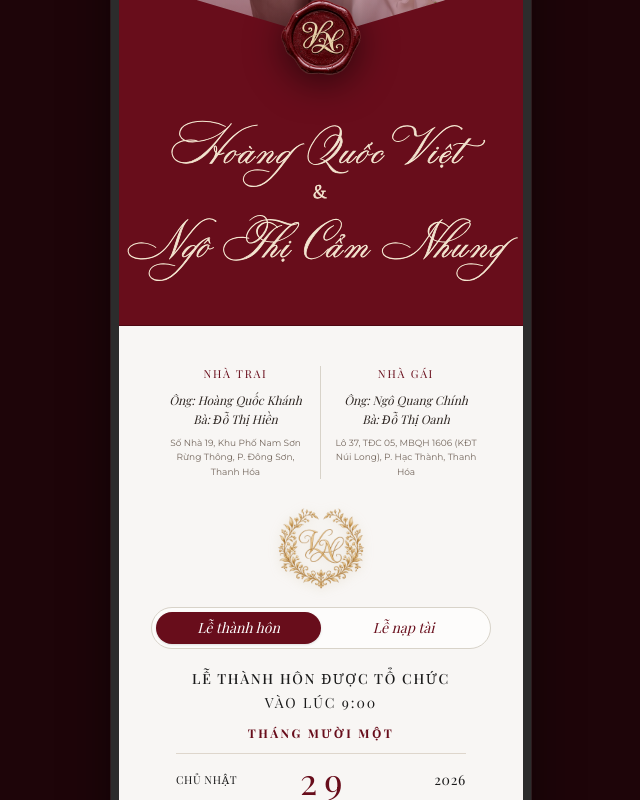
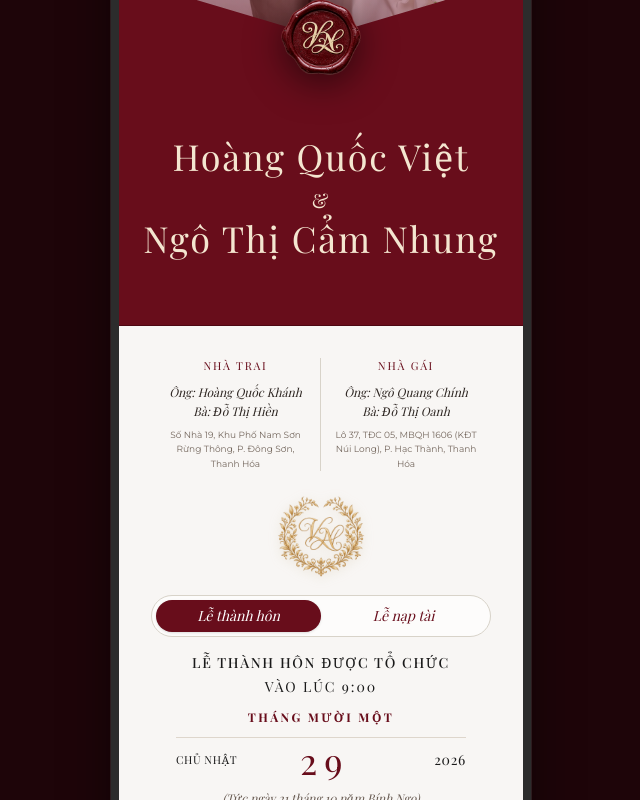
Before and after one commit to rio61120/hv-cn-wedding-invitation, a Next.js app: page / in a window 1280 px wide. Shown: the part 1280-2080 px from the top of the page, without its empty margins (319-959 px from the left). Built offline with nearby package versions, Linux system fonts and the light colour scheme; a web font is replaced by a local one.

Commit message:
update code

```diff
--- a/src/components/wedding/CoupleLettering.tsx
+++ b/src/components/wedding/CoupleLettering.tsx
@@ -7,6 +7,7 @@ interface CoupleLetteringProps {
   groomName?: string;
   brideName?: string;
   nameWeightClassName?: string;
+  fontClassName?: string;
   showAmpersand?: boolean;
 }
 
@@ -16,6 +17,7 @@ export const CoupleLettering: React.FC<CoupleLetteringProps> = ({
   groomName = weddingConfig.couple.groomName,
   brideName = weddingConfig.couple.brideName,
   nameWeightClassName = "font-semibold",
+  fontClassName = "font-couple",
   showAmpersand = false,
 }) => (
   <div
@@ -24,19 +26,19 @@ export const CoupleLettering: React.FC<CoupleLetteringProps> = ({
     className={`@container flex w-full flex-col items-center text-[#F4E6D0] ${nameClassName} ${className}`}
   >
     <span
-      className={`block whitespace-nowrap font-couple ${nameWeightClassName} leading-[1.05]`}
+      className={`block whitespace-nowrap ${fontClassName} ${nameWeightClassName} leading-[1.05]`}
     >
       {groomName}
     </span>
     {showAmpersand && (
       <span
-        className={`${nameWeightClassName} leading-8 text-xl font-cormorant mb-3`}
+        className={`${fontClassName} ${nameWeightClassName} leading-8 text-xl mb-1 mt-2`}
       >
         &amp;
       </span>
     )}
     <span
-      className={`block whitespace-nowrap font-couple ${nameWeightClassName} leading-[1.05]`}
+      className={`block whitespace-nowrap ${fontClassName} ${nameWeightClassName} leading-[1.05]`}
     >
       {brideName}
     </span>
--- a/src/components/wedding/Section2DateVenue.tsx
+++ b/src/components/wedding/Section2DateVenue.tsx
@@ -18,8 +18,8 @@ export const Section2DateVenue: React.FC = () => {
 
   return (
     <section className="relative overflow-hidden border-b border-[#E4DDD4] bg-[#F8F6F4] text-[#1A1A1A]">
-      <div className="px-5 py-10 text-center sm:px-7">
-        <div className="mx-auto mb-5 grid max-w-[340px] grid-cols-2 divide-x divide-[#D8D3C9]">
+      <div className="px-5 py-8 text-center sm:px-7">
+        <div className="mx-auto mb-4 grid max-w-[340px] grid-cols-2 divide-x divide-[#D8D3C9]">
           {(["groom", "bride"] as const).map((side) => {
             const family = weddingConfig.families[side];
             return (
@@ -45,7 +45,7 @@ export const Section2DateVenue: React.FC = () => {
         <div
           role="tablist"
           aria-label="Chọn nghi lễ"
-          className="mx-auto mb-5 grid w-full max-w-[340px] grid-cols-2 rounded-full border border-[#D8D3C9] bg-white/70 p-1"
+          className="mx-auto mb-4 grid w-full max-w-[340px] grid-cols-2 rounded-full border border-[#D8D3C9] bg-white/70 p-1"
         >
           {(["thanhHon", "napTai"] as const).map((eventKey) => {
             const selected = activeEvent === eventKey;
@@ -75,7 +75,7 @@ export const Section2DateVenue: React.FC = () => {
             {weddingConfig.date.month}
           </p>
 
-          <div className="relative mx-auto mt-3 flex max-w-[290px] items-center justify-between border-t border-[#DED6CC] py-4">
+          <div className="relative mx-auto mt-3 flex max-w-[290px] items-center justify-between border-t border-[#DED6CC] py-3">
             <span className="w-1/3 text-left font-serif text-[11px] uppercase tracking-wider">
               {currentEvent.dayOfWeek}
             </span>
@@ -120,7 +120,7 @@ export const Section2DateVenue: React.FC = () => {
             ({currentEvent.lunarDate})
           </p>
 
-          <div className="mx-auto mt-6 max-w-[320px] border-t border-[#DED6CC] pt-5">
+          <div className="mx-auto mt-5 max-w-[320px] border-t border-[#DED6CC] pt-4">
             <MapPin
               size={20}
               className="mx-auto mb-2 fill-[#680D1B] text-[#F8F6F4]"
--- a/src/components/wedding/Section3CoupleHero.tsx
+++ b/src/components/wedding/Section3CoupleHero.tsx
@@ -64,11 +64,12 @@ export const Section3CoupleHero: React.FC = () => {
           <FadeUp delay={0.45}>
             <CoupleLettering
               className="mx-auto max-w-[min(100%,560px)]"
-              nameClassName="text-[clamp(2.35rem,11vw,3rem)] tracking-[0.06em] [-webkit-text-stroke:0.8px_currentColor]"
+              nameClassName="text-[clamp(1.65rem,8vw,2.25rem)] tracking-[0.05em]"
               showAmpersand
+              fontClassName="font-serif"
               groomName={weddingConfig.couple.groomFullName}
               brideName={weddingConfig.couple.brideFullName}
-              nameWeightClassName="font-medium"
+              nameWeightClassName="font-normal"
             />
           </FadeUp>
         </div>
```
